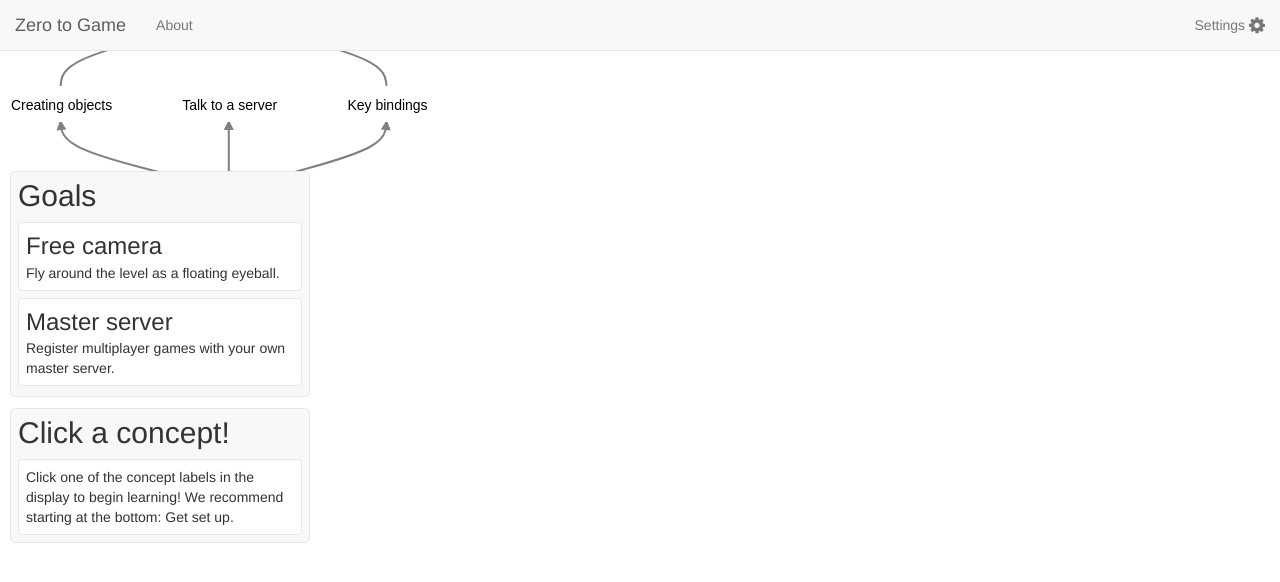
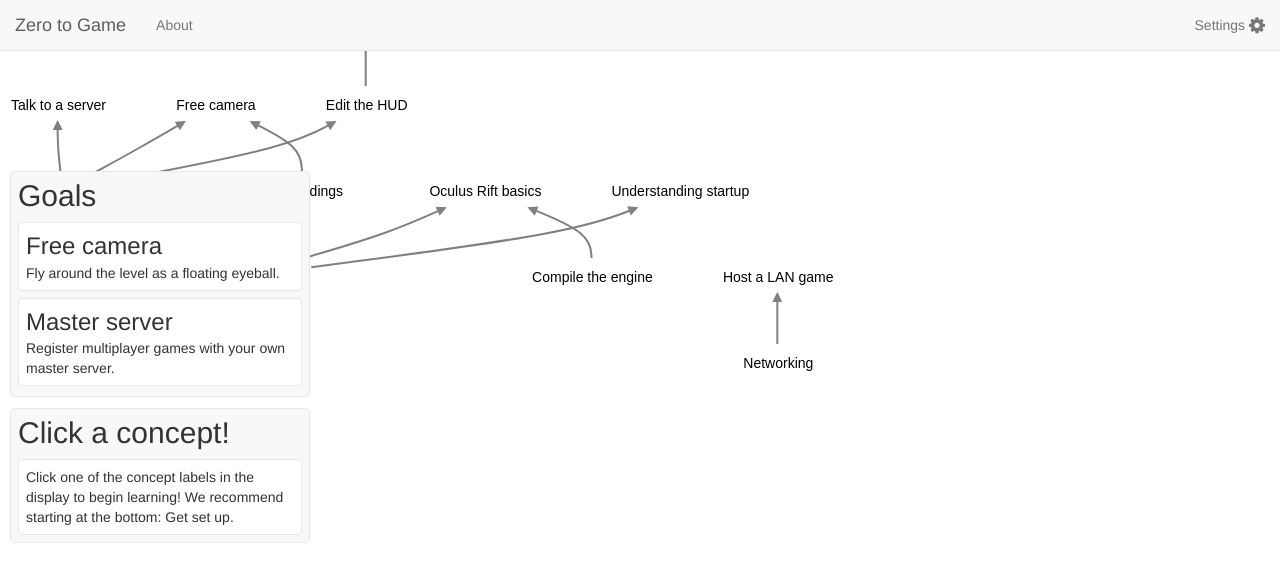
Before and after one commit to crabmusket/zero-to-game, a website: page index.html in a window 1280 px wide. Drawn offline with Linux system fonts and the light colour scheme.

Commit message:
Improvements.

```diff
--- a/css/knowledge-map.css
+++ b/css/knowledge-map.css
@@ -15,32 +15,7 @@ text {
 }
 .node rect {
   fill: #ffffff;
-}
-.edgePath path {
-  fill: none;
-  stroke: #808080;
-  stroke-width: 2px;
-}
-#arrowhead {
-  fill: #808080 !important;
-}
-svg {
-  width: 100%;
-  height: 800px;
-}
-text {
-  font-family: 'Fira', sans-serif;
-  fill: #000000;
-  cursor: pointer;
-}
-.node .enter {
-  fill: #cccccc;
-}
-.node .exit {
-  fill: #cccccc;
-}
-.node rect {
-  fill: #ffffff;
+  fill-opacity: 0;
 }
 .edgePath path {
   fill: none;
--- a/css/main.css
+++ b/css/main.css
@@ -12,6 +12,10 @@ svg {
   top: 0;
   width: 100%;
   height: 100%;
+}
+
+svg:active {
+  cursor: move;
 }
 
 .sidebar {
--- a/index.js
+++ b/index.js
@@ -23,7 +23,7 @@
     }, {
       id: 'httpobject',
       name: 'Talk to a server',
-      dependencies: ['basic-ts'],
+      dependencies: ['objects'],
       content: {
         description: 'Use the `HTTPObject` class to interact with a remote server.'
       }
@@ -41,6 +41,54 @@
       content: {
         description: 'Fly around the level as a floating eyeball!'
       }
+    }, {
+      id: 'basic-hud',
+      name: 'Edit the HUD',
+      dependencies: ['objects'],
+      content: {
+        description: 'Add a simple heads-up display on top of the game display'
+      }
+    }, {
+      id: 'basic-gui',
+      name: 'Make a main menu',
+      dependencies: ['basic-hud'],
+      content: {
+        description: 'Start your game in a main menu, not a 3D world view.'
+      }
+    }, {
+      id: 'basic-rift',
+      name: 'Oculus Rift basics',
+      dependencies: ['compiling', 'basic-ts'],
+      content: {
+        description: 'Set up integeration with the Oculus Rift.'
+      }
+    }, {
+      id: 'compiling',
+      name: 'Compile the engine',
+      content: {
+        description: 'Get set up to compile Torque from its source code.'
+      }
+    }, {
+      id: 'lan-networking',
+      name: 'Host a LAN game',
+      dependencies: ['networking'],
+      content: {
+        description: 'Make your game visible to other clients on the same LAN.'
+      }
+    }, {
+      id: 'networking',
+      name: 'Networking',
+      dependencies: [],
+      content: {
+        description: 'Add networking to your game!'
+      }
+    }, {
+      id: 'startup',
+      name: 'Understanding startup',
+      dependencies: ['basic-ts'],
+      content: {
+        description: 'Get to know how the engine startup sequence works and why `main.cs` looks the way it does.'
+      }
     }]
   },
   layout: {
```
